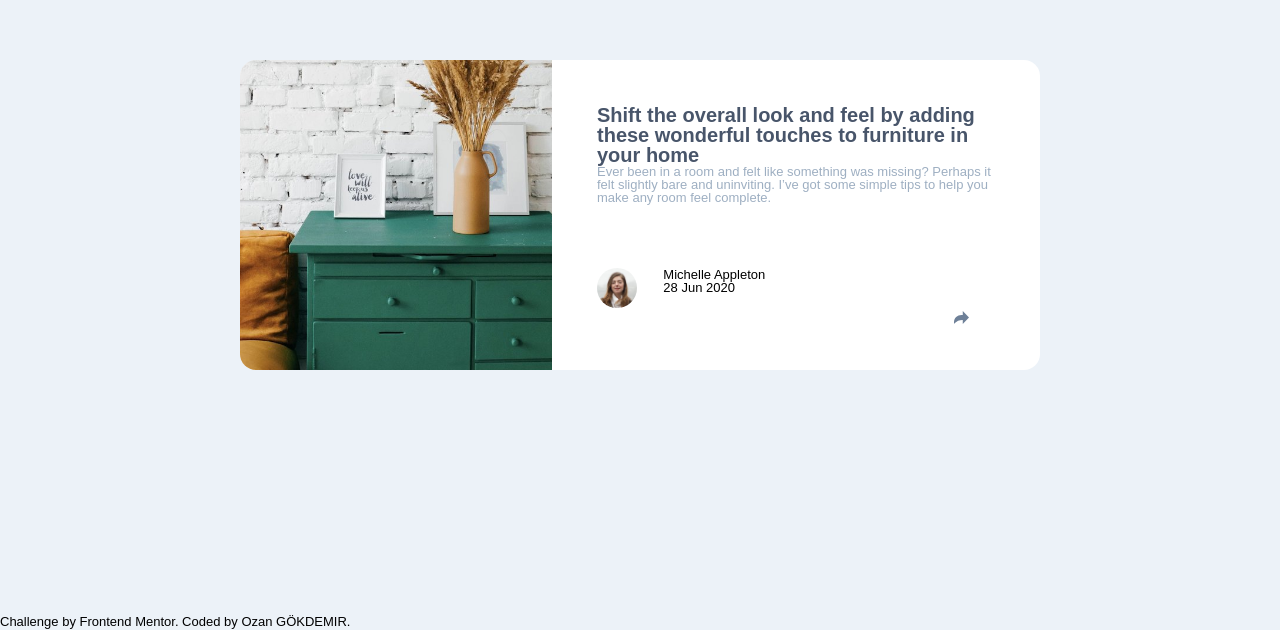
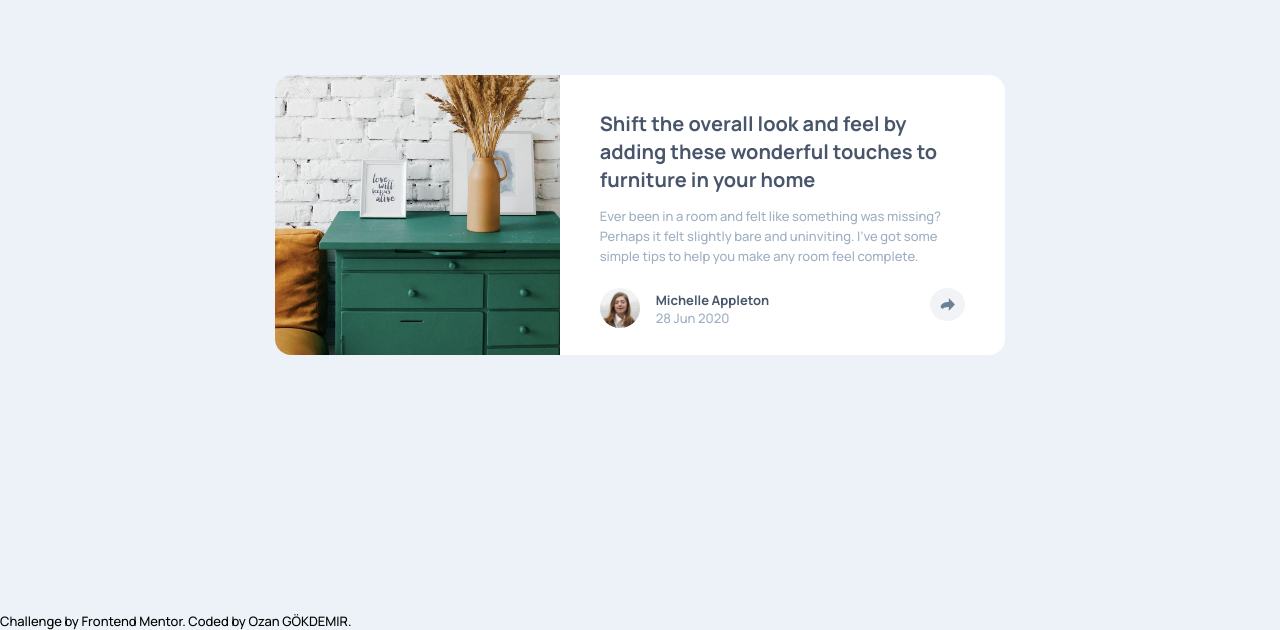
Before and after one commit to ozangokdemir/article-preview-component, a plain HTML site: page index.html in a window 1280 px wide. Shown: the part 185-815 px from the top of the page. Drawn offline with Linux system fonts and the light colour scheme.

Commit message:
Desktop CSS finished

```diff
--- a/index.html
+++ b/index.html
@@ -6,6 +6,10 @@
   <link rel="icon" type="image/png" sizes="32x32" href="./images/favicon-32x32.png">
   <link rel="stylesheet" href="./styles/reset.css">
   <link rel="stylesheet" href="./styles/style.css">
+  <link rel="preconnect" href="https://fonts.googleapis.com">
+  <link rel="preconnect" href="https://fonts.gstatic.com" crossorigin>
+  <link href="https://fonts.googleapis.com/css2?family=Kumbh+Sans:wght@400;700&family=Manrope:wght@500;700&display=swap" rel="stylesheet">
+
   <title>Frontend Mentor | Article preview component</title>
 
 <body>
@@ -25,7 +29,6 @@
         <p class="article-text">Ever been in a room and felt like something was missing? Perhaps
         it felt slightly bare and uninviting. I’ve got some simple tips
         to help you make any room feel complete.</p>
-      </section>
 
         <div class="l-author-infos">
           <div class="author-picture"><img src="./images/avatar-michelle.jpg" alt="Author picture"></div>
@@ -33,8 +36,10 @@
             <p class="author-name">Michelle Appleton</p>
             <p class="article-date">28 Jun 2020</p>
           </div>
-        <button class="share-button"><img src="./images/icon-share.svg" alt="Share"></button>
+          <a href="#" class="share-button"><img src="./images/icon-share.svg" alt="Share"></a>
         </div>
+      </section>
+
 
     </article>
   </div>
--- a/styles/style.scss
+++ b/styles/style.scss
@@ -14,6 +14,7 @@
     --very-dark-grayish-blue: hsl(217, 19%, 35%);
     --desaturated-dark-blue: hsl(214, 17%, 51%);
     --grayhish-blue: hsl(212, 23%, 69%);
+    --grayhish-blue-transparency: hsla(212, 23%, 69%, .15);
     --light-grayish-blue: hsl(210, 46%, 95%);
 }
 
@@ -44,17 +45,15 @@ body {
 .l-preview {
     display: grid;
     grid-template-columns: .39fr .61fr;
-    grid-template-rows: .67fr .33fr;
 
-    height: 31rem;
-    width: 80rem;
+    height: 28rem;
+    width: 73rem;
 
     background-color: white;
     border-radius: 1.6rem;
 }
 
 .l-image {
-    grid-area: 1/1/3/2;
     overflow: hidden;
     border-radius: 1.6rem 0 0 1.6rem;
 
@@ -64,30 +63,56 @@ body {
 }
 
 .l-article {
-    grid-area: 1/2/2/3;
-
-    padding: 4.5rem 4.5rem 3rem;
+    padding: 3.5rem 4rem 0;
     box-sizing: border-box;
 
     .article-title {
         font-size: var(--font-size-title);
-        color: var(--very-dark-grayish-blue)
+        color: var(--very-dark-grayish-blue);
+
+        line-height: 2.8rem;
+        padding-bottom: 1.2rem;
     }
 
     .article-text {
-        color: var(--grayhish-blue)
+        color: var(--grayhish-blue);
+        line-height: 2rem;
     }
 }
 
 .l-author-infos {
-    grid-area: 2/2/3/3;
+    margin-top: 2.2rem;
 
     display: grid;
-    grid-template-columns: 1fr 4fr 1fr;
-    padding: 0 4.5rem;
+    grid-template-columns: 1.1fr 8fr .9fr;
 
     .author-picture img {
         width: 40px;
         border-radius: 50%;
     }
+
+    .l-article-infos {
+        margin: .6rem 1.6rem .5rem;
+        @include flex(column nowrap, space-between, flex-start);
+
+        .author-name {
+            font-weight: var(--font-weight-bold);
+            color: var(--very-dark-grayish-blue);
+        }
+
+        .article-date {
+            color: var(--grayhish-blue)
+        }
+    }
+
+    .share-button {
+        padding: 0;
+    }
+
+    .share-button img {
+        padding: 1rem;
+        border-radius: 100%;
+
+        background-color: var(--grayhish-blue-transparency);
+    }
 }
```
Also changed, not shown: styles/style.css, 1 other file. Lines whose indentation alone changed are shown as unchanged.
